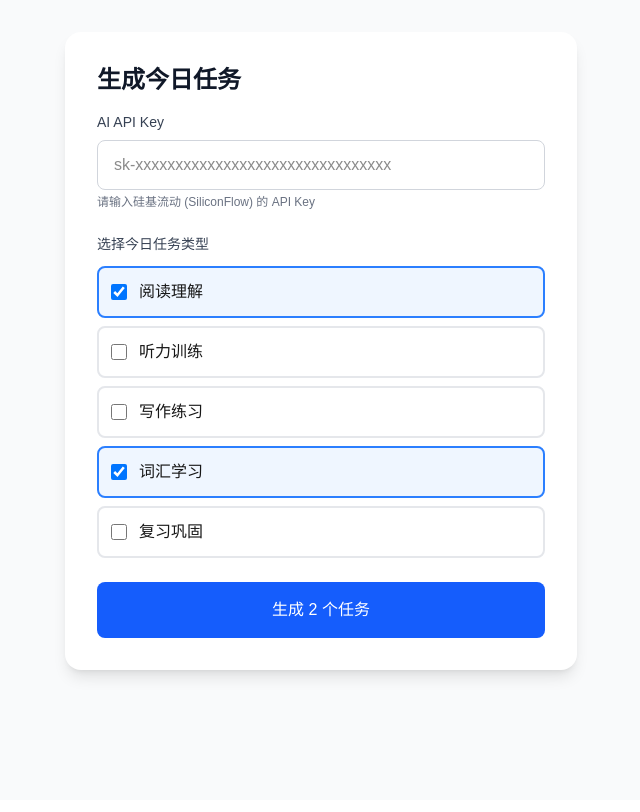
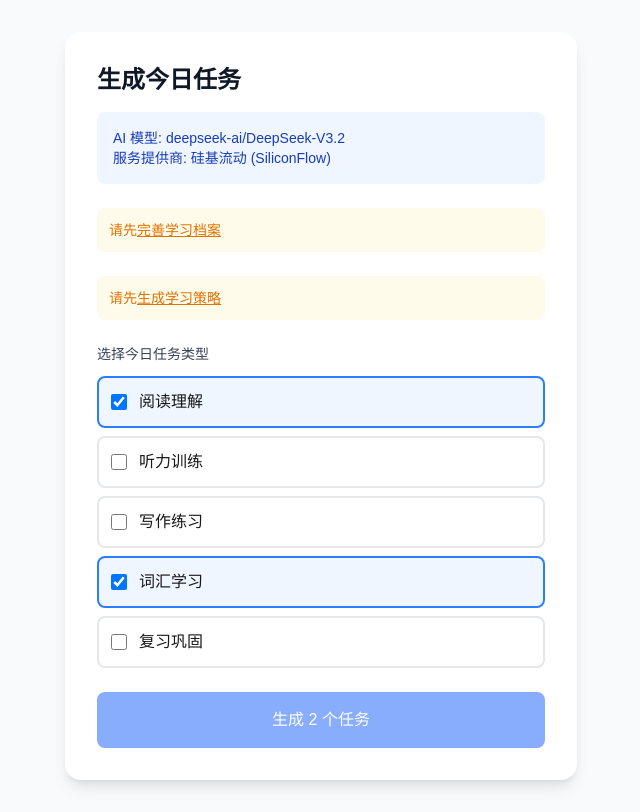
Before and after one commit to chu-nuo/english-study-hub, a Next.js app: page /generate-daily in a window 1280 px wide. Shown: the whole page, without its empty margins (319-959 px from the left). Built offline with nearby package versions, Linux system fonts and the light colour scheme; no server answers.

Commit message:
更新generate-daily页面使用内置API，移除用户输入

```diff
--- a/app/(dashboard)/generate-daily/page.tsx
+++ b/app/(dashboard)/generate-daily/page.tsx
@@ -12,10 +12,16 @@ const taskTypes = [
   { value: 'review', label: '复习巩固' },
 ]
 
+// 内置 API 配置
+const API_CONFIG = {
+  endpoint: 'https://api.siliconflow.cn/v1/chat/completions',
+  apiKey: 'sk-zuokmjfwyhweoxhqwuszsiiixeqyfxmxatcvagjjtiacsblc',
+  model: 'deepseek-ai/DeepSeek-V3.2',
+}
+
 export default function GenerateDailyPage() {
   const [profile, setProfile] = useState<any>(null)
   const [strategy, setStrategy] = useState<any>(null)
-  const [apiKey, setApiKey] = useState('')
   const [selectedTypes, setSelectedTypes] = useState<string[]>(['reading', 'vocabulary'])
   const [loading, setLoading] = useState(false)
   const [message, setMessage] = useState('')
@@ -46,10 +52,6 @@ export default function GenerateDailyPage() {
   }
 
   const generateTasks = async () => {
-    if (!apiKey) {
-      setMessage('请输入 AI API Key')
-      return
-    }
     if (!profile || !strategy) {
       setMessage('请先完善学习档案并生成策略')
       return
@@ -89,14 +91,14 @@ export default function GenerateDailyPage() {
   }
 ]`
 
-      const response = await fetch('https://api.siliconflow.cn/v1/chat/completions', {
+      const response = await fetch(API_CONFIG.endpoint, {
         method: 'POST',
         headers: {
           'Content-Type': 'application/json',
-          'Authorization': `Bearer ${apiKey}`,
+          'Authorization': `Bearer ${API_CONFIG.apiKey}`,
         },
         body: JSON.stringify({
-          model: 'deepseek-ai/DeepSeek-V3.2',
+          model: API_CONFIG.model,
           messages: [
             { role: 'system', content: '你是一个专业的英语学习任务规划师。请严格按照用户要求输出 JSON 格式。' },
             { role: 'user', content: prompt }
@@ -106,7 +108,8 @@ export default function GenerateDailyPage() {
       })
 
       if (!response.ok) {
-        throw new Error('API 调用失败')
+        const errorData = await response.json().catch(() => ({}))
+        throw new Error(`API 调用失败: ${errorData.error?.message || response.statusText}`)
       }
 
       const data = await response.json()
@@ -130,8 +133,8 @@ export default function GenerateDailyPage() {
       }
 
       router.push('/')
-    } catch (err) {
-      setMessage('生成任务失败，请检查 API Key 是否正确')
+    } catch (err: any) {
+      setMessage('生成任务失败: ' + (err.message || '请稍后重试'))
     } finally {
       setLoading(false)
     }
@@ -151,19 +154,26 @@ export default function GenerateDailyPage() {
         <h1 className="text-2xl font-bold text-gray-900 mb-4">生成今日任务</h1>
 
         <div className="space-y-6">
-          <div>
-            <label className="block text-sm font-medium text-gray-700 mb-2">
-              AI API Key
-            </label>
-            <input
-              type="password"
-              value={apiKey}
-              onChange={(e) => setApiKey(e.target.value)}
-              className="w-full px-4 py-3 border border-gray-300 rounded-lg focus:ring-2 focus:ring-blue-500"
-              placeholder="sk-xxxxxxxxxxxxxxxxxxxxxxxxxxxxxxxx"
-            />
-            <p className="mt-1 text-xs text-gray-500">请输入硅基流动 (SiliconFlow) 的 API Key</p>
+          <div className="bg-blue-50 p-4 rounded-lg">
+            <p className="text-sm text-blue-800">
+              <span className="font-medium">AI 模型:</span> {API_CONFIG.model}
+            </p>
+            <p className="text-sm text-blue-800">
+              <span className="font-medium">服务提供商:</span> 硅基流动 (SiliconFlow)
+            </p>
           </div>
+
+          {!profile && (
+            <div className="text-sm text-amber-600 bg-amber-50 p-3 rounded-lg">
+              请先<a href="/onboarding" className="underline font-medium">完善学习档案</a>
+            </div>
+          )}
+
+          {!strategy && (
+            <div className="text-sm text-amber-600 bg-amber-50 p-3 rounded-lg">
+              请先<a href="/generate-strategy" className="underline font-medium">生成学习策略</a>
+            </div>
+          )}
 
           <div>
             <label className="block text-sm font-medium text-gray-700 mb-3">
@@ -197,7 +207,7 @@ export default function GenerateDailyPage() {
 
           <button
             onClick={generateTasks}
-            disabled={loading || selectedTypes.length === 0}
+            disabled={loading || selectedTypes.length === 0 || !profile || !strategy}
             className="w-full py-4 px-6 bg-blue-600 text-white rounded-lg font-medium hover:bg-blue-700 disabled:opacity-50"
           >
             {loading ? 'AI 正在生成任务...' : `生成 ${selectedTypes.length} 个任务`}
```
